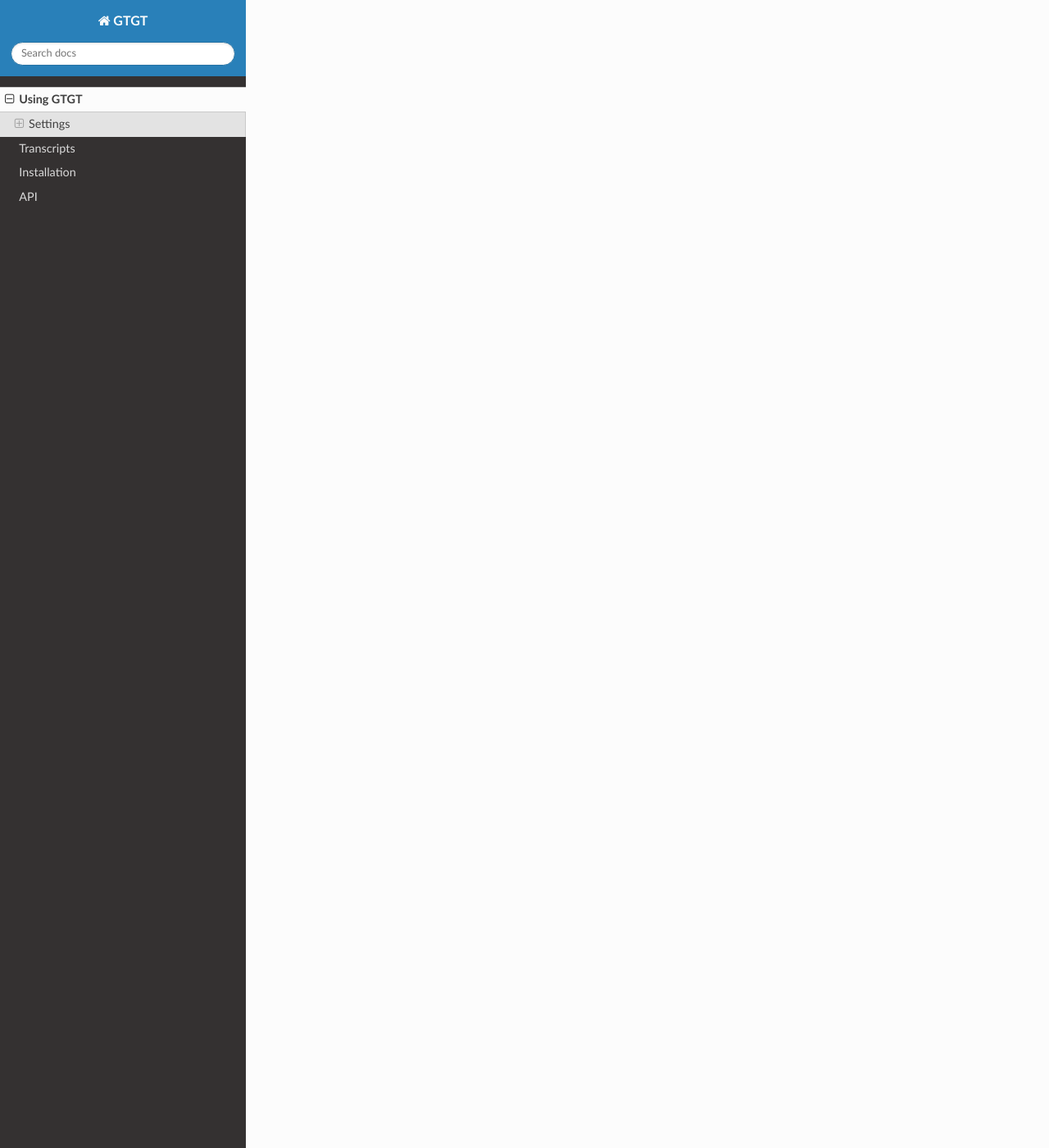
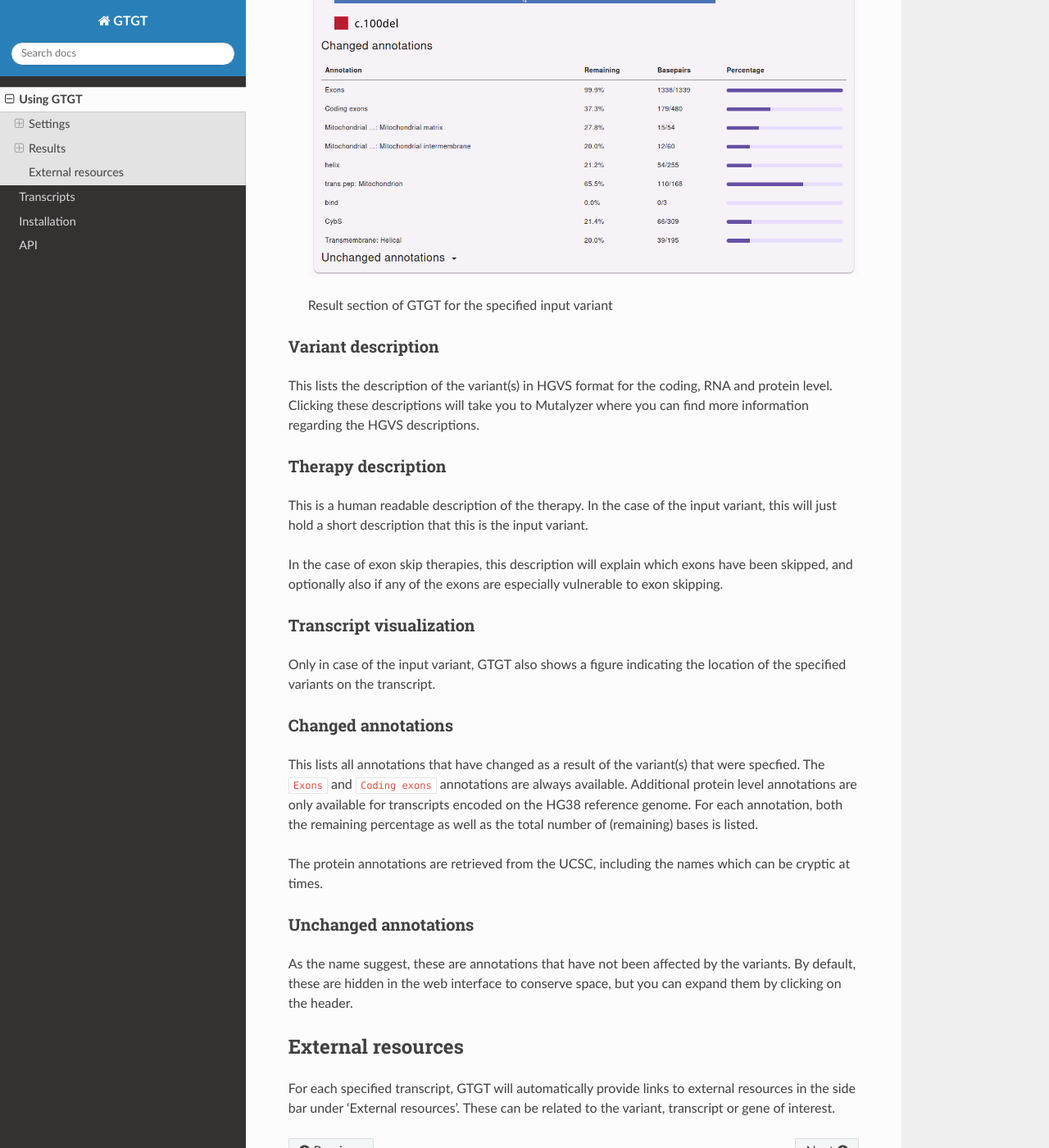
Before and after one commit to DCRT-LUMC/GTGT, a Sphinx documentation site: the page built from docs/source/usage.rst, in a window 1280 px wide and 1400 px high, scrolled down 1863 px. Shown: the whole window at 82% size. Built offline with Sphinx 7.4.7 and the Read the Docs theme 3.1.0, drawn with Linux system fonts in a browser that asks for light colours; some of the changed text lies outside the part shown.

Commit message:
Add documentation on the results page

```diff
--- a/docs/source/usage.rst
+++ b/docs/source/usage.rst
@@ -32,11 +32,73 @@ domain is lost due to an exon skip, and will also update the protein domain if
 
 Show all evaluated therapies
 ~~~~~~~~~~~~~~~~~~~~~~~~~~~~
-GTGT will always evaluate all possible therapies to simulate their effect on the transcript. Select this option if you want to see output for all considered therapies.
+GTGT will always evaluate all possible therapies to simulate their effect on
+the transcript. Select this option if you want to see output for all considered
+therapies.
 
 By default, GTGT will only display a therapy when one of two conditions is met:
 
 #. A therapy changes or removes at least one of the input variants
 #. A therapy improves at least one of the features of the transcript, when compared to the input transcript
 
-Option 2 can sometimes give surprising results, especially when protein domains are included in the analysis. If a therapy introduces a frameshift in the transcript, the region of the protein after the frameshift but before the STOP will sometimes contain motifs which match the wildtype protein. GTGT will interpret this as an improvement of that feature, and hence show this therapy in the results. In these cases, we rely on the users to recognize that the benefits of this therapy are extremely minimal.
+Option 2 can sometimes give surprising results, especially when protein domains
+are included in the analysis. If a therapy introduces a frameshift in the
+transcript, the region of the protein after the frameshift but before the STOP
+will sometimes contain motifs which match the wildtype protein. GTGT will
+interpret this as an improvement of that feature, and hence show this therapy
+in the results. In these cases, we rely on the users to recognize that the
+benefits of this therapy are extremely minimal.
+
+Results
+-------
+The GTGT results page will show the input transcript, the wildtype (as a
+reference) and any of the proposed therapies.
+
+  .. figure:: figures/gtgt-result.png
+
+  Result section of GTGT for the specified input variant
+
+Variant description
+~~~~~~~~~~~~~~~~~~~
+This lists the description of the variant(s) in HGVS format for the coding, RNA
+and protein level. Clicking these descriptions will take you to Mutalyzer where
+you can find more information regarding the HGVS descriptions.
+
+Therapy description
+~~~~~~~~~~~~~~~~~~~
+This is a human readable description of the therapy. In the case of the input
+variant, this will just hold a short description that this is the input
+variant.
+
+In the case of exon skip therapies, this description will explain which exons
+have been skipped, and optionally also if any of the exons are especially
+vulnerable to exon skipping.
+
+Transcript visualization
+~~~~~~~~~~~~~~~~~~~~~~~~
+Only in case of the input variant, GTGT also shows a figure indicating the
+location of the specified variants on the transcript.
+
+Changed annotations
+~~~~~~~~~~~~~~~~~~~
+This lists all annotations that have changed as a result of the variant(s) that
+were specfied. The ``Exons`` and ``Coding exons`` annotations are always
+available. Additional protein level annotations are only available for
+transcripts encoded on the HG38 reference genome. For each annotation, both the
+remaining percentage as well as the total number of (remaining) bases is
+listed.
+
+The protein annotations are retrieved from the UCSC, including the names which
+can be cryptic at times.
+
+Unchanged annotations
+~~~~~~~~~~~~~~~~~~~~~
+As the name suggest, these are annotations that have not been affected by the
+variants. By default, these are hidden in the web interface to conserve space,
+but you can expand them by clicking on the header.
+
+External resources
+------------------
+For each specified transcript, GTGT will automatically provide links to
+external resources in the side bar under 'External resources'. These can be
+related to the variant, transcript or gene of interest.
```
Also changed, not shown: docs/source/figures/gtgt-result.png (added).
